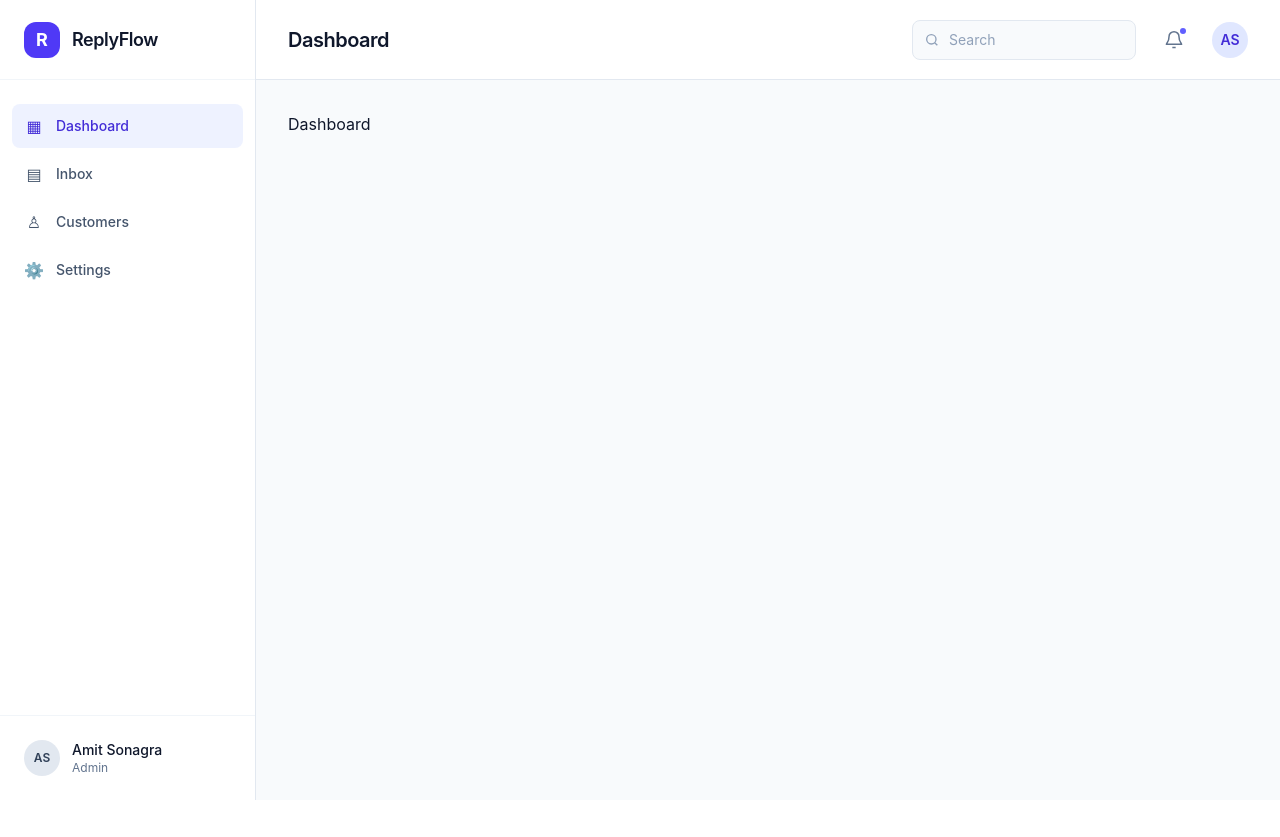
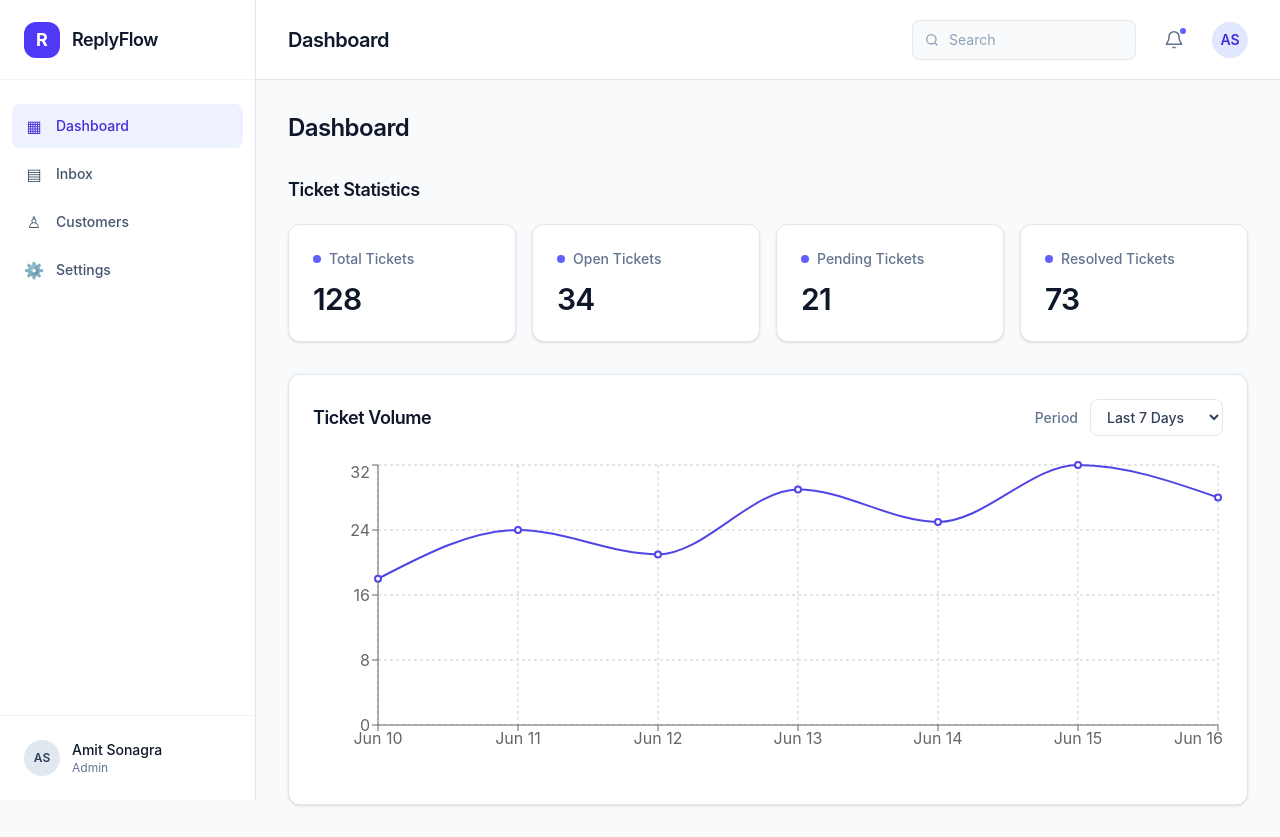
Before and after one commit to amitt39/replyflow, a React (Vite) app: page / in a window 1280 px wide. Before the commit the page ends 800 px from the top, so only its background shows below. Built offline with nearby package versions, Linux system fonts and the light colour scheme.

Commit message:
feat: add ticket volume chart

```diff
--- a/package.json
+++ b/package.json
@@ -14,6 +14,7 @@
     "react": "^19.3.1",
     "react-dom": "^19.3.1",
     "react-router-dom": "^7.18.5",
+    "recharts": "^3.10.1",
     "tailwindcss": "^4.3.5"
   },
   "devDependencies": {
--- /dev/null
+++ b/src/components/dashboard/DashboardStats.jsx
@@ -0,0 +1,25 @@
+import StatCard from '../ui/StatCard.jsx'
+
+const defaultStats = [
+  { label: 'Total Tickets', value: 128 },
+  { label: 'Open Tickets', value: 34 },
+  { label: 'Pending Tickets', value: 21 },
+  { label: 'Resolved Tickets', value: 73 },
+]
+
+function DashboardStats({ stats = defaultStats }) {
+  return (
+    <section aria-labelledby="ticket-statistics-title" className="space-y-5">
+      <h2 id="ticket-statistics-title" className="text-lg font-semibold tracking-tight text-slate-900">
+        Ticket Statistics
+      </h2>
+      <div className="grid grid-cols-1 gap-4 sm:grid-cols-2 lg:grid-cols-4">
+        {stats.map((stat) => (
+          <StatCard key={stat.label} label={stat.label} value={stat.value} />
+        ))}
+      </div>
+    </section>
+  )
+}
+
+export default DashboardStats
--- /dev/null
+++ b/src/components/dashboard/TicketVolumeChart.jsx
@@ -0,0 +1,96 @@
+import { useState } from 'react'
+import {
+  CartesianGrid,
+  Line,
+  LineChart,
+  ResponsiveContainer,
+  Tooltip,
+  XAxis,
+  YAxis,
+} from 'recharts'
+
+const ticketVolumeData = {
+  'Last 7 Days': [
+    { date: 'Jun 10', tickets: 18 },
+    { date: 'Jun 11', tickets: 24 },
+    { date: 'Jun 12', tickets: 21 },
+    { date: 'Jun 13', tickets: 29 },
+    { date: 'Jun 14', tickets: 25 },
+    { date: 'Jun 15', tickets: 32 },
+    { date: 'Jun 16', tickets: 28 },
+  ],
+  'Last 30 Days': [
+    { date: 'May 18', tickets: 16 },
+    { date: 'May 19', tickets: 20 },
+    { date: 'May 20', tickets: 18 },
+    { date: 'May 21', tickets: 24 },
+    { date: 'May 22', tickets: 22 },
+    { date: 'May 23', tickets: 27 },
+    { date: 'May 24', tickets: 25 },
+    { date: 'May 25', tickets: 19 },
+    { date: 'May 26', tickets: 23 },
+    { date: 'May 27', tickets: 29 },
+    { date: 'May 28', tickets: 26 },
+    { date: 'May 29', tickets: 31 },
+    { date: 'May 30', tickets: 28 },
+    { date: 'May 31', tickets: 34 },
+    { date: 'Jun 1', tickets: 30 },
+    { date: 'Jun 2', tickets: 24 },
+    { date: 'Jun 3', tickets: 27 },
+    { date: 'Jun 4', tickets: 32 },
+    { date: 'Jun 5', tickets: 29 },
+    { date: 'Jun 6', tickets: 35 },
+    { date: 'Jun 7', tickets: 31 },
+    { date: 'Jun 8', tickets: 26 },
+    { date: 'Jun 9', tickets: 30 },
+    { date: 'Jun 10', tickets: 18 },
+    { date: 'Jun 11', tickets: 24 },
+    { date: 'Jun 12', tickets: 21 },
+    { date: 'Jun 13', tickets: 29 },
+    { date: 'Jun 14', tickets: 25 },
+    { date: 'Jun 15', tickets: 32 },
+    { date: 'Jun 16', tickets: 28 },
+  ],
+}
+
+function TicketVolumeChart() {
+  const [period, setPeriod] = useState('Last 7 Days')
+
+  return (
+    <section aria-labelledby="ticket-volume-title" className="rounded-xl border border-slate-200 bg-white p-5 shadow-sm sm:p-6">
+      <div className="flex flex-col gap-4 sm:flex-row sm:items-center sm:justify-between">
+        <h2 id="ticket-volume-title" className="text-lg font-semibold tracking-tight text-slate-900">
+          Ticket Volume
+        </h2>
+        <div className="flex items-center gap-3">
+          <label htmlFor="ticket-volume-period" className="text-sm font-medium text-slate-500">
+            Period
+          </label>
+        <select
+          id="ticket-volume-period"
+          value={period}
+          onChange={(event) => setPeriod(event.target.value)}
+          className="rounded-lg border border-slate-200 bg-white px-3 py-2 text-sm font-medium text-slate-700 outline-none transition-colors focus:border-indigo-500 focus:ring-2 focus:ring-indigo-100"
+        >
+          <option>Last 7 Days</option>
+          <option>Last 30 Days</option>
+        </select>
+        </div>
+      </div>
+
+      <div className="mt-6 h-72 w-full min-w-0 sm:h-80">
+        <ResponsiveContainer width="100%" height={300}>
+          <LineChart data={ticketVolumeData[period]}>
+          <CartesianGrid strokeDasharray="3 3" />
+          <XAxis dataKey="date" />
+          <YAxis allowDecimals={false} />
+          <Tooltip />
+          <Line type="monotone" dataKey="tickets" stroke="#4f46e5" strokeWidth={2} />
+          </LineChart>
+        </ResponsiveContainer>
+      </div>
+    </section>
+  )
+}
+
+export default TicketVolumeChart
--- /dev/null
+++ b/src/components/ui/StatCard.jsx
@@ -0,0 +1,12 @@
+function StatCard({ label, value }) {
+  return (
+    <article className="rounded-xl border border-slate-200 bg-white p-5 shadow-sm transition-shadow hover:shadow-md sm:p-6">
+      <h3 className="flex items-center gap-2 text-sm font-medium text-slate-500 before:h-2 before:w-2 before:rounded-full before:bg-indigo-500 before:content-['']">
+        {label}
+      </h3>
+      <p className="mt-3 text-3xl font-semibold tracking-tight text-slate-900">{value}</p>
+    </article>
+  )
+}
+
+export default StatCard
--- a/src/pages/Dashboard.jsx
+++ b/src/pages/Dashboard.jsx
@@ -1,5 +1,14 @@
+import DashboardStats from '../components/dashboard/DashboardStats.jsx'
+import TicketVolumeChart from '../components/dashboard/TicketVolumeChart.jsx'
+
 function Dashboard() {
-  return <h1>Dashboard</h1>
+  return (
+    <main className="space-y-8">
+      <h1 className="text-2xl font-semibold tracking-tight text-slate-900">Dashboard</h1>
+      <DashboardStats />
+      <TicketVolumeChart />
+    </main>
+  )
 }
 
 export default Dashboard
```
Also changed, not shown: 1 other file (tests, documents, lock files or other folders).
